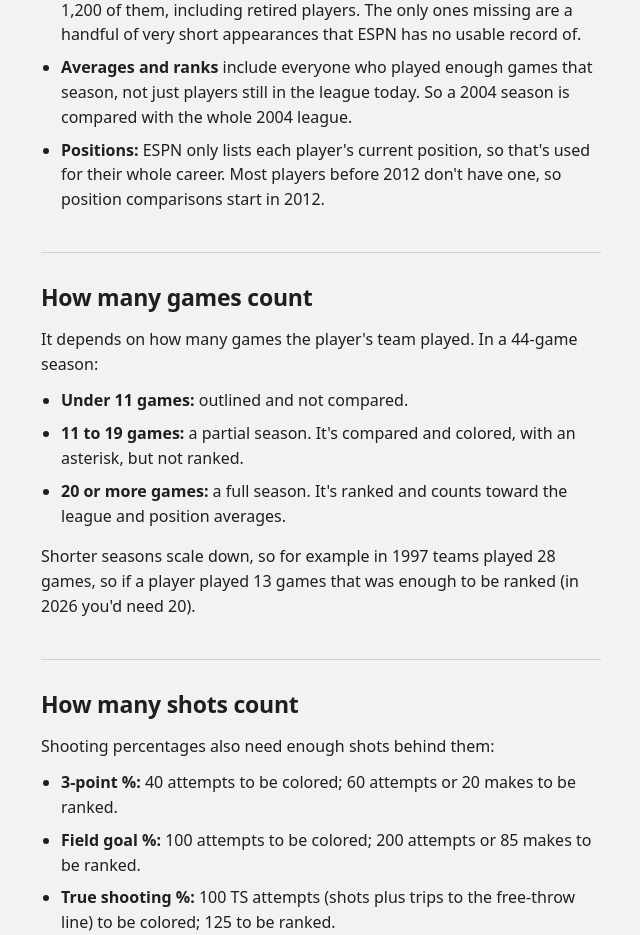
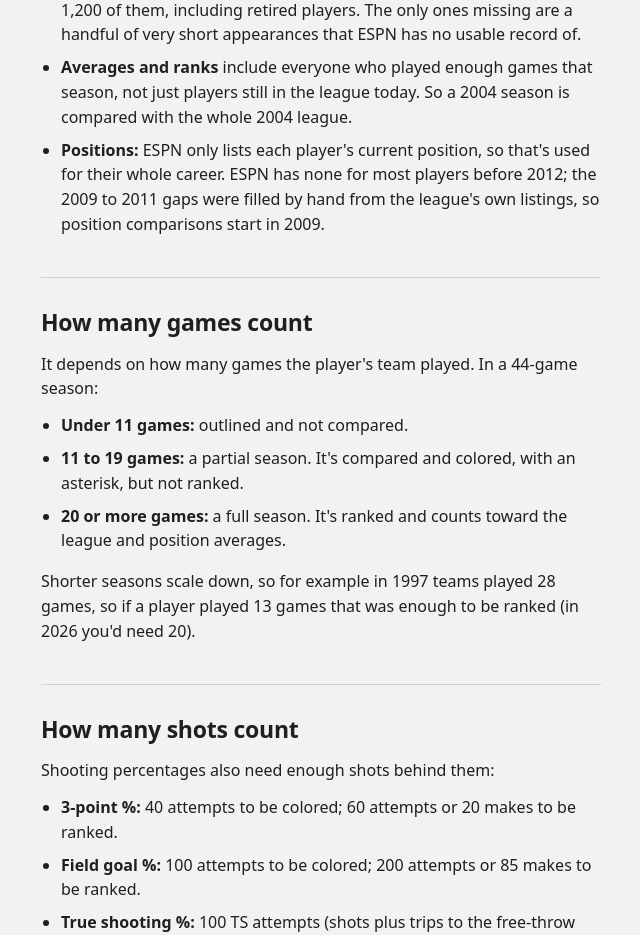
Before and after one commit to camrynobscura/wnba-arc, a React (Vite) app: page /about in a window 1280 px wide. Shown: the part 960-1895 px from the top of the page, without its empty margins (319-959 px from the left). Built offline with nearby package versions, Linux system fonts and the light colour scheme; no server answers; a web font is replaced by a local one.

Commit message:
Position comparisons start in 2009
The API now fills the 2009 to 2011 position gaps from a hand-checked list,
so the About page, the README and three comments that said 2012 say 2009.

```diff
--- a/src/components/AboutView.tsx
+++ b/src/components/AboutView.tsx
@@ -94,7 +94,8 @@ export function AboutView({ onBack }: AboutViewProps) {
           </li>
           <li>
             <strong>Positions:</strong> ESPN only lists each player's current position, so that's used for their whole
-            career. Most players before 2012 don't have one, so position comparisons start in 2012.
+            career. ESPN has none for most players before 2012; the 2009 to 2011 gaps were filled by hand from the
+            league's own listings, so position comparisons start in 2009.
           </li>
         </ul>
       </section>
--- a/src/data/api.ts
+++ b/src/data/api.ts
@@ -12,7 +12,8 @@ export interface PlayerSummary {
   name: string;
   team: string | null; // null when the player is off a roster (waived, international duty, or retired)
   teamAbbr: string | null;
-  pos: string | null; // null for most players from before 2012: ESPN has no position on record
+  pos: string | null; // null for most players from before 2009: ESPN has no position on record before 2012,
+  // and the API fills 2009–2011 by hand
   jersey: number | null;
   active: boolean; // ESPN's "on a roster" flag: false when waived or retired, so not a retirement record
   firstYear: number | null; // first and last regular season on record: the career span
--- a/src/lib/deviation.ts
+++ b/src/lib/deviation.ts
@@ -669,7 +669,7 @@ export interface CompareSegment {
 /**
  * The three "Compare to" segments, always all three so the bar never changes shape between players. A
  * mode the page can't offer is disabled with its reason: "Self" needs two seasons, and the position mode
- * needs a position on record (ESPN has none for most players before 2012) and the /positions data. The
+ * needs a position on record (none for most players before 2009) and the /positions data. The
  * position segment names the crowd ("Centers"), or "Position" when there's none to name.
  */
 export function compareSegments(canSelf: boolean, position: string | null, positionsLoaded: boolean): CompareSegment[] {
--- a/src/lib/playerMeta.ts
+++ b/src/lib/playerMeta.ts
@@ -38,7 +38,7 @@ export function careerSpan(p: Pick<PlayerSummary, "firstYear" | "lastYear">): st
  * The line under a player's name: only the parts we know, never a separator with nothing on one side.
  *   On a roster:  "Las Vegas Aces · C · #22" (a team-less active player just loses the team).
  *   Off a roster: "1997–2003 · G": the career span stands in for the team, the position only when ESPN
- *                 has one (most players from before 2012 don't), and no number (it's their last, not
+ *                 has one (most players from before 2009 don't), and no number (it's their last, not
  *                 theirs).
  * The off-roster line doesn't say "Retired": `active` is ESPN's "on a roster" flag, not a retirement
  * record, and 24 players with a 2026 season were already inactive in September (waived, not retired).
```
Also changed, not shown: 1 other file (tests, documents, lock files or other folders).
